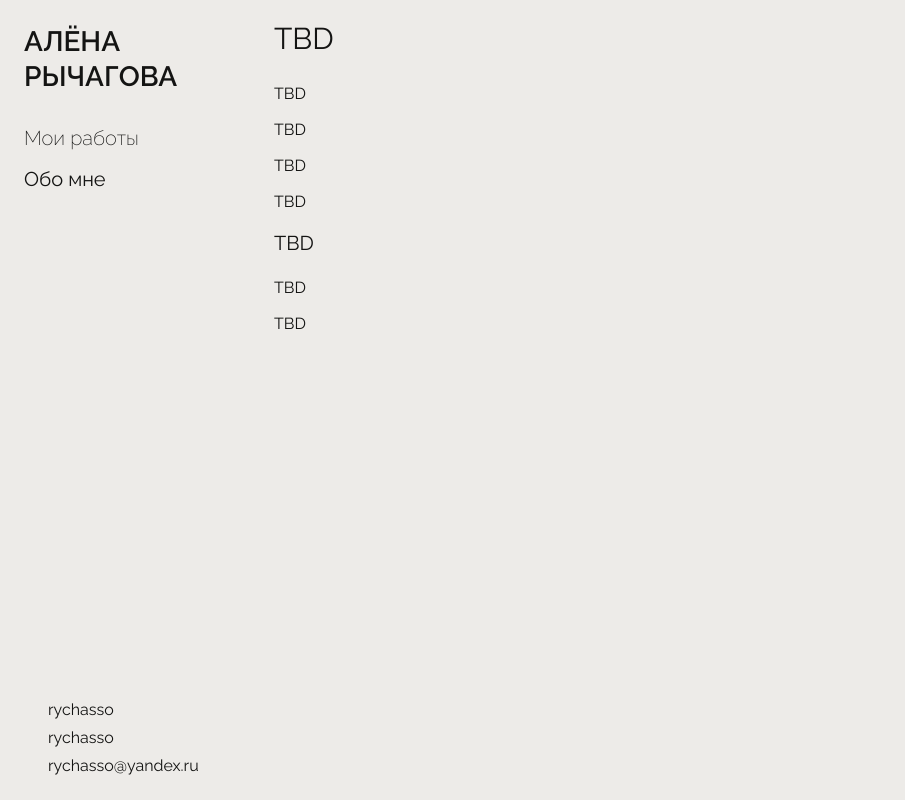
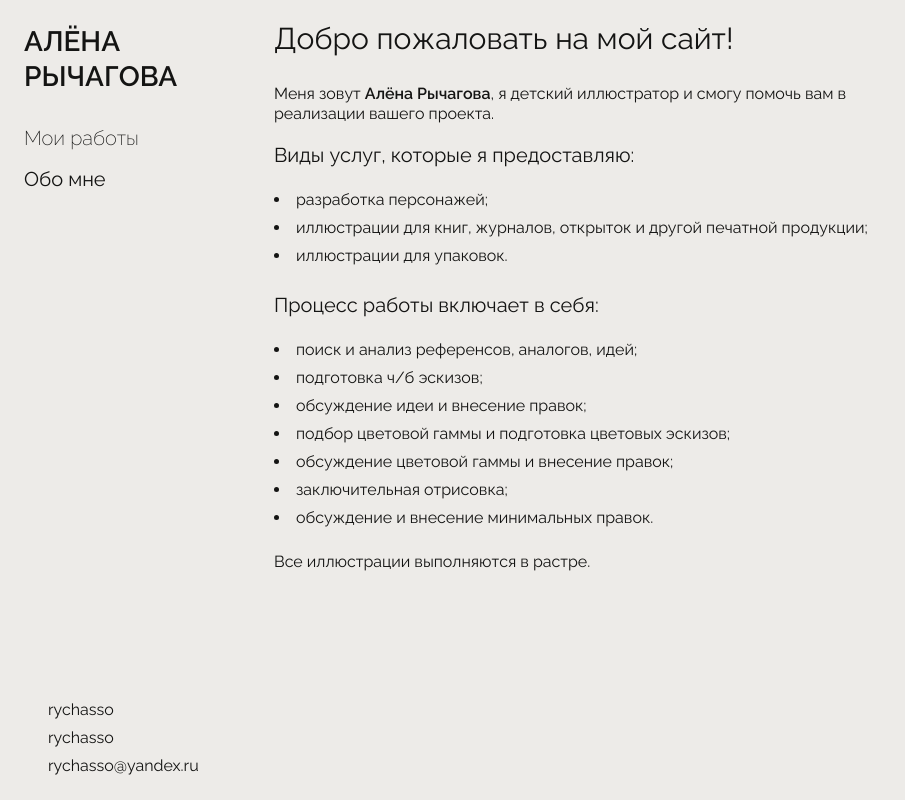
Before and after one commit to rychasso/rychasso.github.io, an Angular app: page /about in a window 1280 px wide. Shown: the whole page, without its empty margins (0-905 px from the left). Built offline with nearby package versions, Linux system fonts and the light colour scheme.

Commit message:
Add `about me` page MVP content

```diff
--- a/src/app/pages/about/about/about.component.html
+++ b/src/app/pages/about/about/about.component.html
@@ -1,11 +1,24 @@
-<h1 class="h1">TBD</h1>
+<h1 class="h1">Добро пожаловать на мой сайт!</h1>
 
-<p>TBD</p>
-<p>TBD</p>
-<p>TBD</p>
-<p>TBD</p>
+<p>Меня зовут <strong>Алёна Рычагова</strong>, я детский иллюстратор и смогу помочь вам в реализации вашего проекта.</p>
+<h2 class="h2">Виды услуг, которые я предоставляю:</h2>
 
-<h2 class="h2">TBD</h2>
+<ul>
+  <li>разработка персонажей;</li>
+  <li>иллюстрации для книг, журналов, открыток и другой печатной продукции;</li>
+  <li>иллюстрации для упаковок.</li>
+</ul>
 
-<p>TBD</p>
-<p>TBD</p>
+<h2 class="h2">Процесс работы включает в себя:</h2>
+
+<ul>
+  <li>поиск и анализ референсов, аналогов, идей;</li>
+  <li>подготовка ч/б эскизов;</li>
+  <li>обсуждение идеи и внесение правок;</li>
+  <li>подбор цветовой гаммы и подготовка цветовых эскизов;</li>
+  <li>обсуждение цветовой гаммы и внесение правок;</li>
+  <li>заключительная отрисовка;</li>
+  <li>обсуждение и внесение минимальных правок.</li>
+</ul>
+
+<p>Все иллюстрации выполняются в растре.</p>
--- a/src/app/pages/about/about/about.component.scss
+++ b/src/app/pages/about/about/about.component.scss
@@ -1,7 +1,17 @@
-h1, h2, p {
+h1, h2, p, ul {
   padding-bottom: 1em;
+}
+
+li {
+  margin-bottom: 0.5rem;
+  list-style-type: disc;
+  list-style-position: inside;
 }
 
 p {
   max-width: 40em;
 }
+
+strong {
+  font-weight: 600;
+}
```
